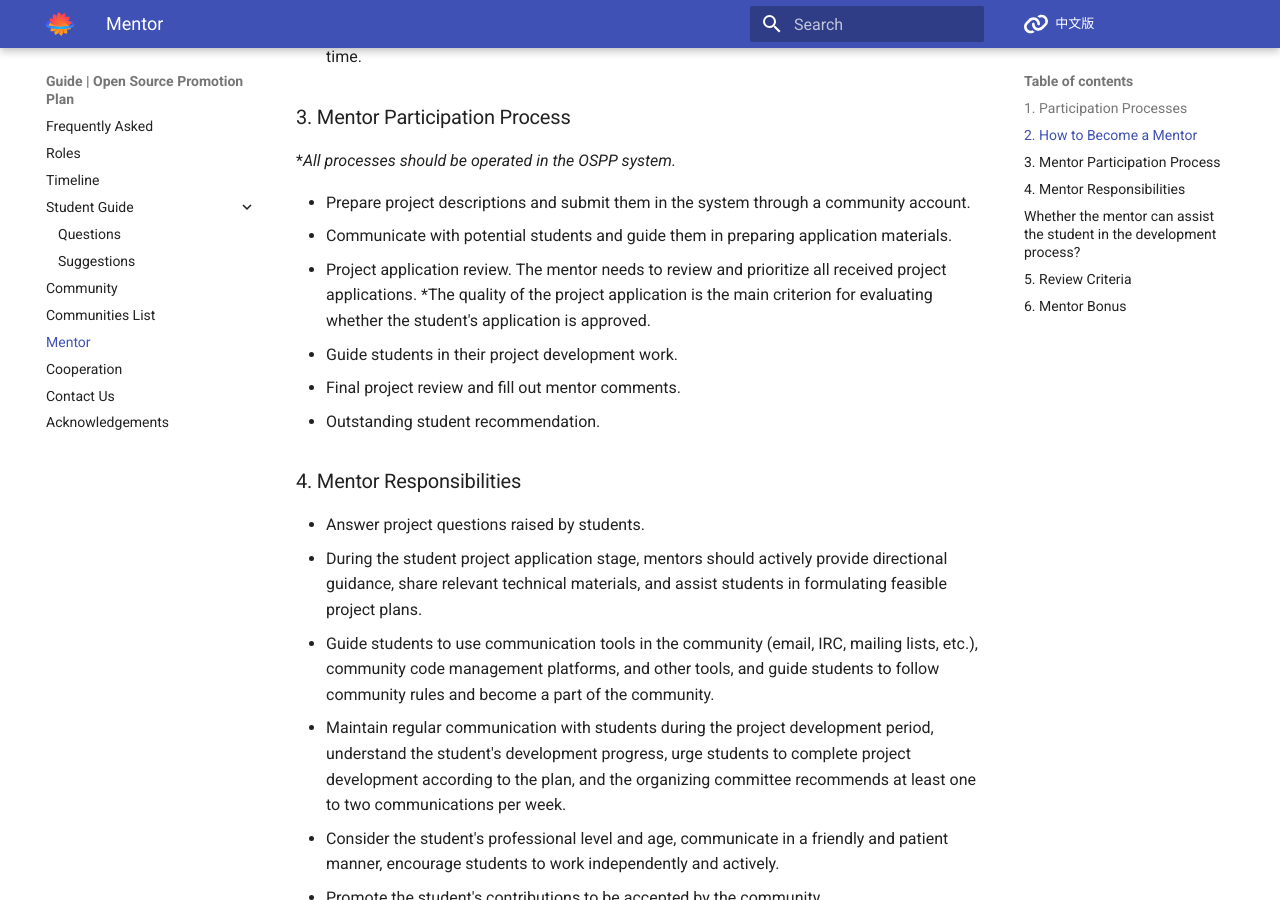
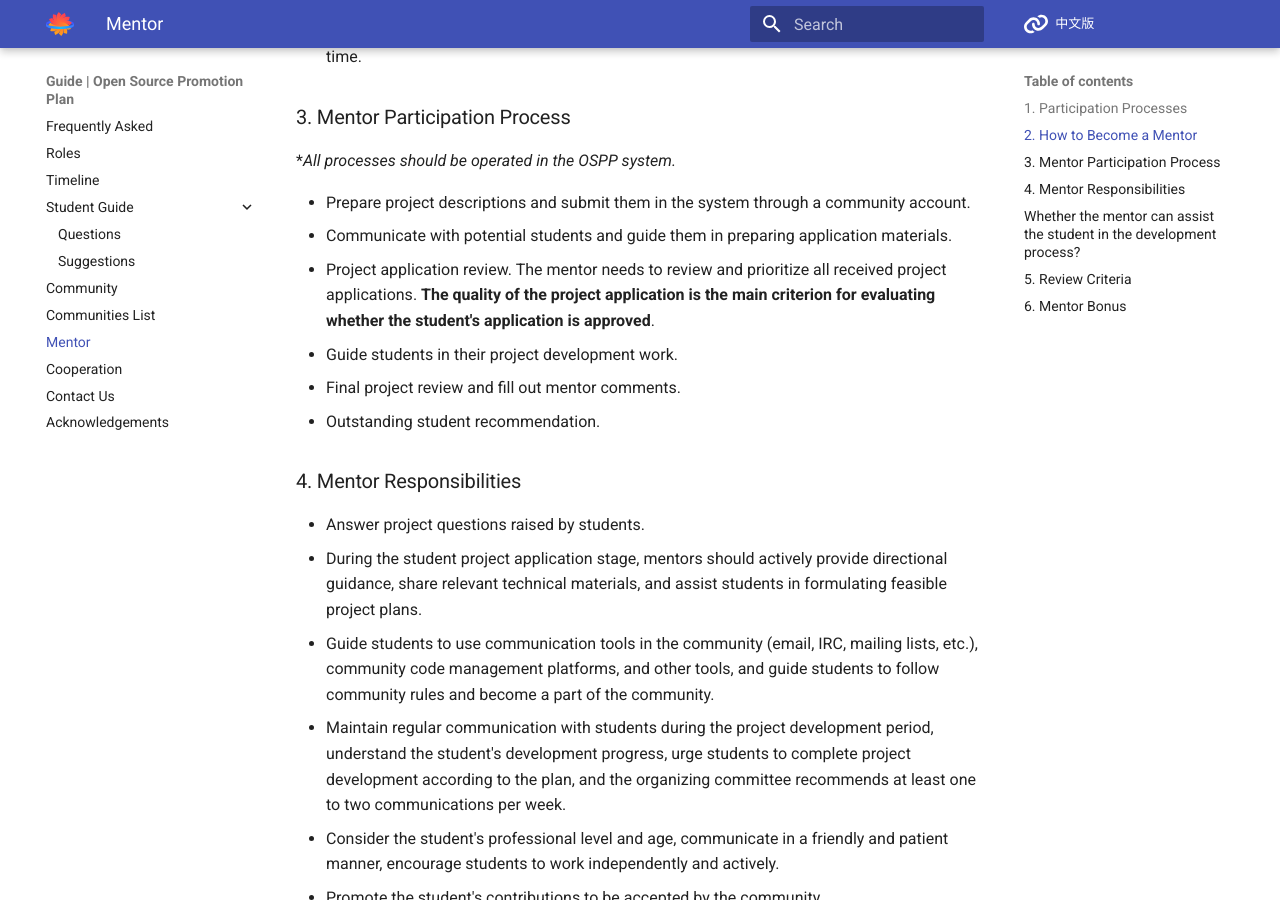
Before and after one commit to summer-ospp/help-en, an MkDocs documentation site: the page built from docs/mentor.md, in a window 1280 px wide and 900 px high, scrolled down 2017 px. Built offline with MkDocs 1.6.1 and Material for MkDocs 9.7.7, drawn with Linux system fonts in a browser that asks for light colours; comment, search, counter and statistics services are not loaded.

```diff
--- a/docs/mentor.md
+++ b/docs/mentor.md
@@ -37,7 +37,7 @@
 
 - Prepare project descriptions and submit them in the system through a community account.
 - Communicate with potential students and guide them in preparing application materials.
-- Project application review. The mentor needs to review and prioritize all received project applications. *The quality of the project application is the main criterion for evaluating whether the student's application is approved.
+- Project application review. The mentor needs to review and prioritize all received project applications. **The quality of the project application is the main criterion for evaluating whether the student's application is approved**.
 - Guide students in their project development work.
 - Final project review and fill out mentor comments.
 - Outstanding student recommendation.
```
